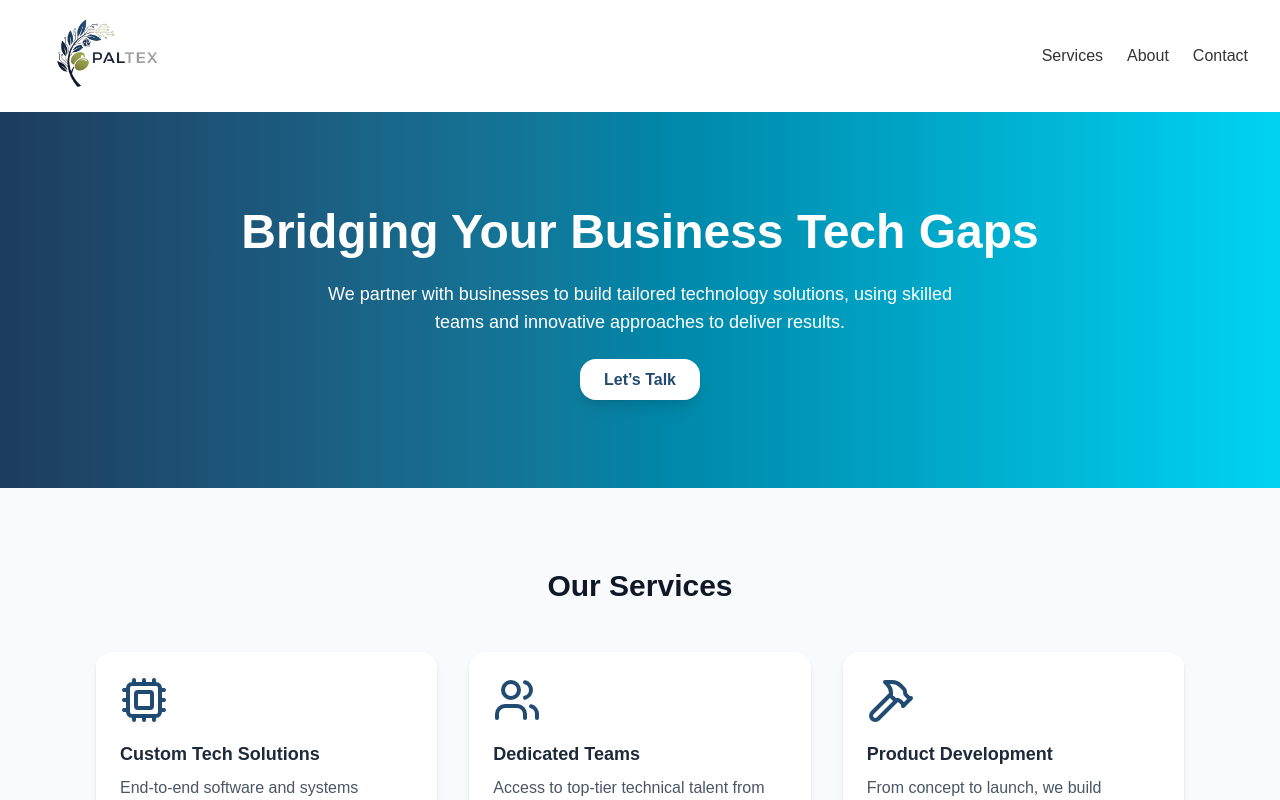
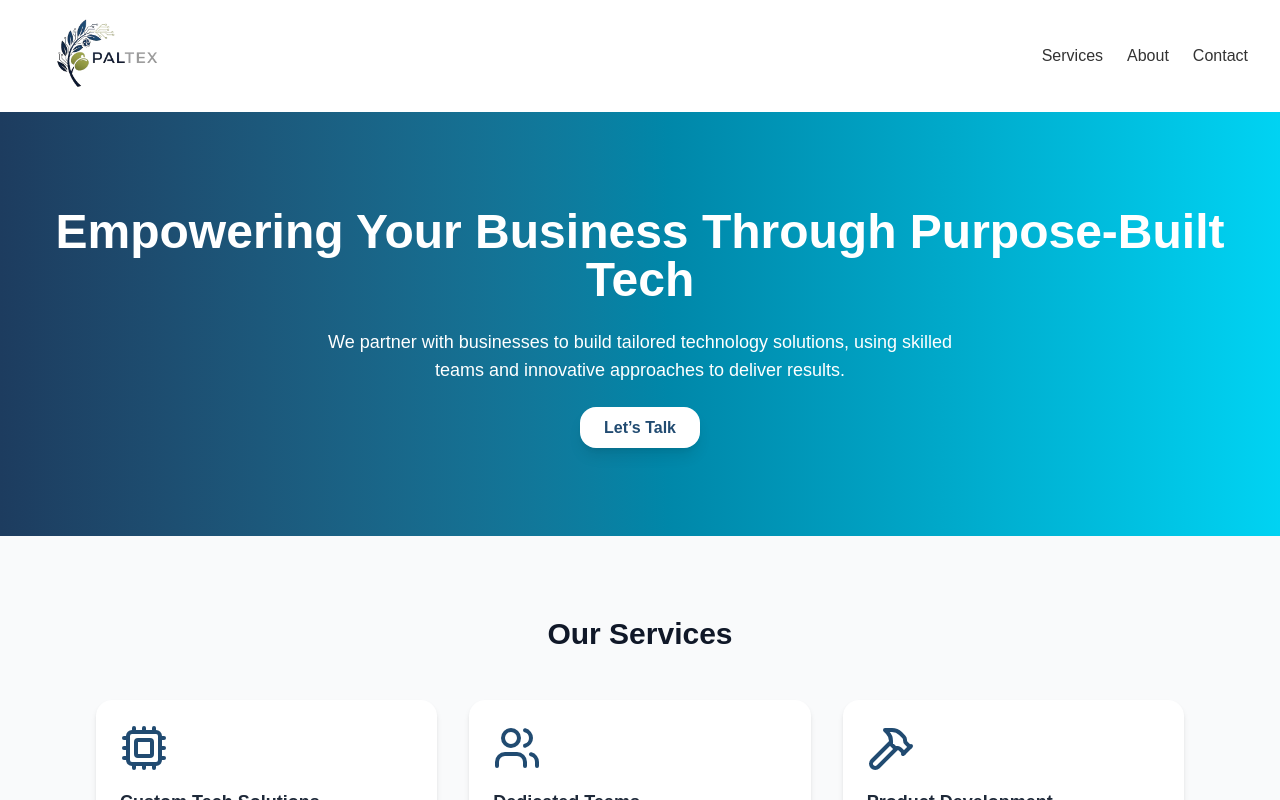
Before and after one commit to rfatayer/tech-gap-site, a Next.js app: page / in a window 1280 px wide. Shown: the top 800 px of the page. Built offline with nearby package versions, Linux system fonts and the light colour scheme.

Commit message:
Changed slogan

```diff
--- a/src/app/page.tsx
+++ b/src/app/page.tsx
@@ -40,7 +40,7 @@ export default function Home() {
           transition={{ duration: 0.8 }}
           className="text-5xl font-extrabold mb-6"
         >
-          Bridging Your Business Tech Gaps
+          Empowering Your Business Through Purpose-Built Tech
         </motion.h2>
         <p className="text-lg mb-8 max-w-2xl mx-auto">
           We partner with businesses to build tailored technology solutions,
```
